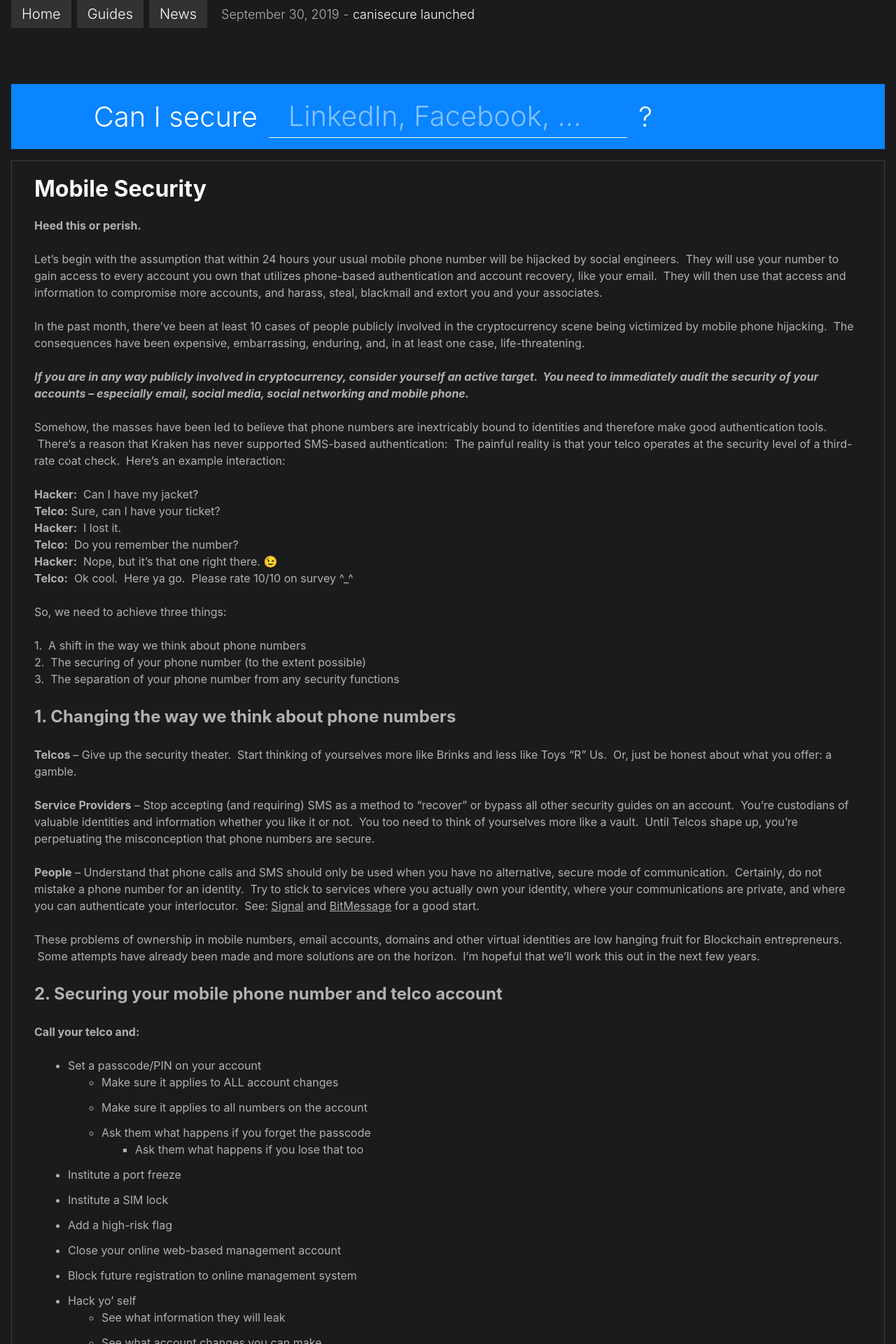
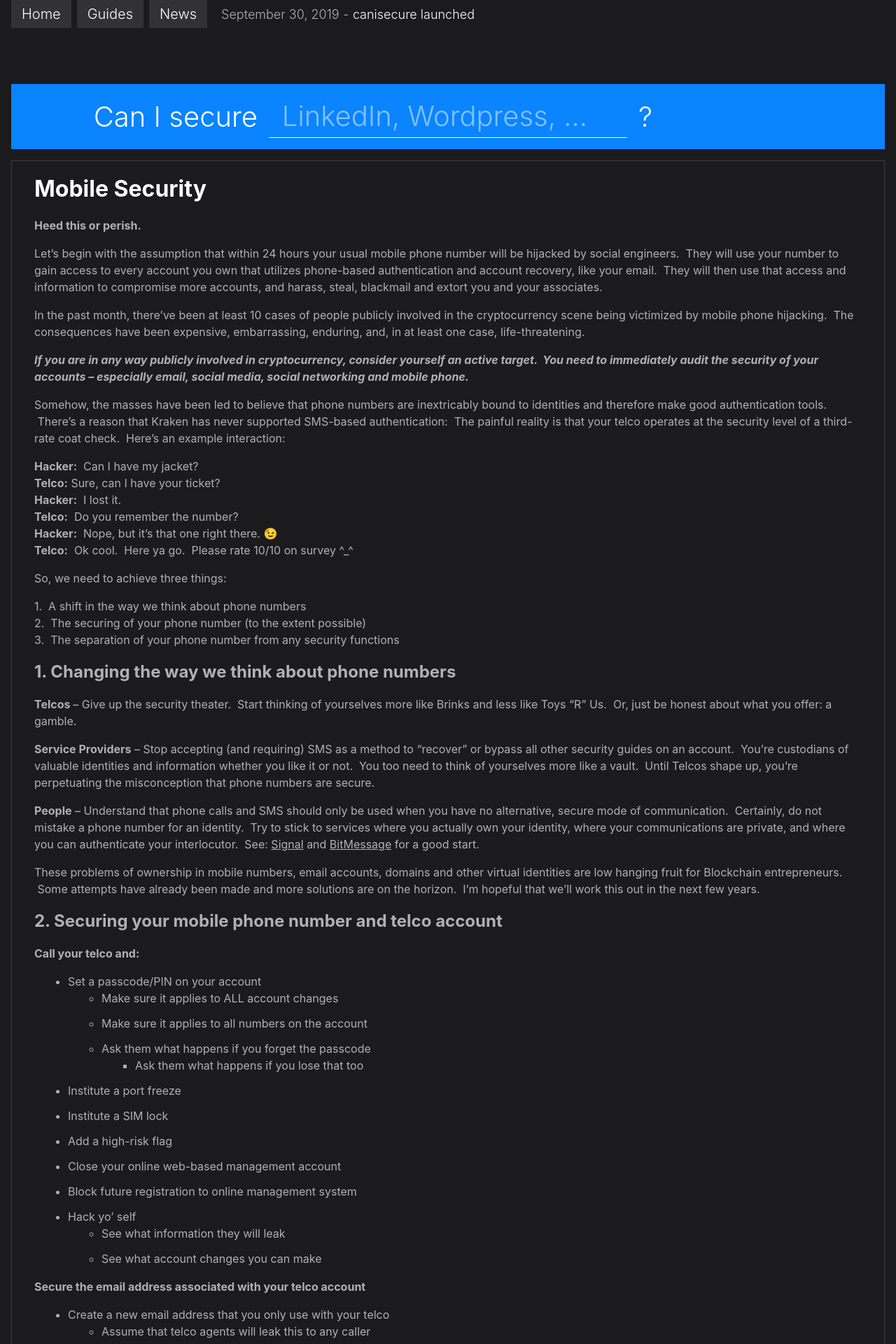
Before and after one commit to krakensecuritylabs/canisecure, a Jekyll site: the page built from _guides/mobile.md, in a window 1280 px wide. Shown: the top 1920 px of the page at 70% size. Built offline with Jekyll 4.4.1, drawn with Linux system fonts in a browser that asks for light colours.

Commit message:
added wordpress and format fixes

```diff
--- a/_includes/search.html
+++ b/_includes/search.html
@@ -2,7 +2,7 @@
 	<form action="/search/" method="get" class="canisecure-search-form">
 		<label for="canisecure-search">
 			<span class="canisecure-search-text">Can I secure</span>
-			<span class="canisecure-search-input-container"><input type="search" class="canisecure-search-input" id="canisecure-search" name="s" spellcheck="false" value="" placeholder="LinkedIn, Facebook, &hellip;" {% if page.url == "/" %}autofocus{% endif %} /></span>
+			<span class="canisecure-search-input-container"><input type="search" class="canisecure-search-input" id="canisecure-search" name="s" spellcheck="false" value="" placeholder="LinkedIn, Wordpress, &hellip;" {% if page.url == "/" %}autofocus{% endif %} /></span>
 			<span class="canisecure-search-text">?</span>
 		</label>
 		<noscript>
--- a/_sass/guide.scss
+++ b/_sass/guide.scss
@@ -27,17 +27,22 @@
   }
 
   * > code {
-    font-size: 1.25em;
+		background-color:#3c3c3d;
+		display:block;
+		font-family:monospace;
+		border:.8px solid #ddd;
+		margin-bottom: 1.6em;
+		padding:.7em;
+		font-size:1em
   }
 
-	.guide-inside > *:not(:last-child) {
-		margin-bottom: 1.5rem;
+	.guide-inside > * {
+		margin-bottom: 1rem;
 	}
+
 }
 
-.guide-inside {
-	margin: 0 auto;
-}
+
 
 .guide-title {
 	color: #eee;
```
Also changed, not shown: _posts/2019-09-30-canisecure-launched.md (+1 -0 lines).
